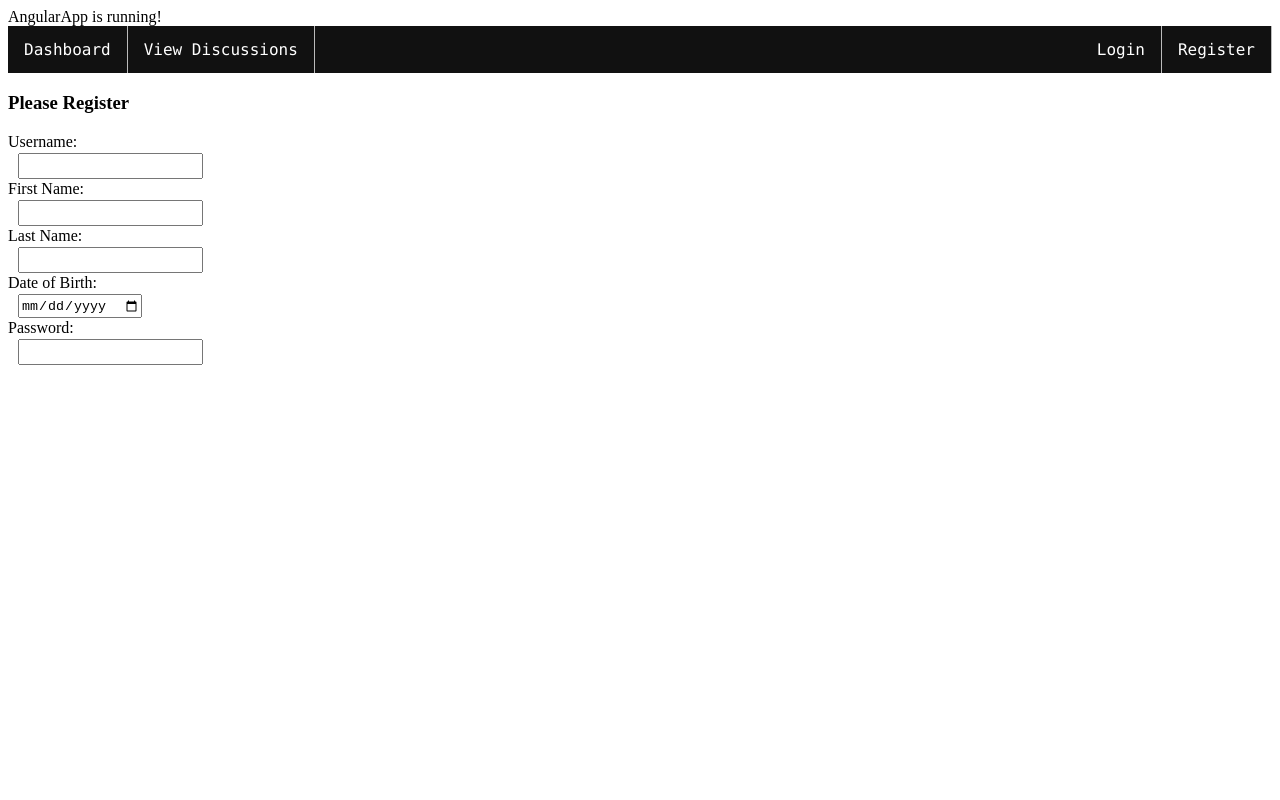
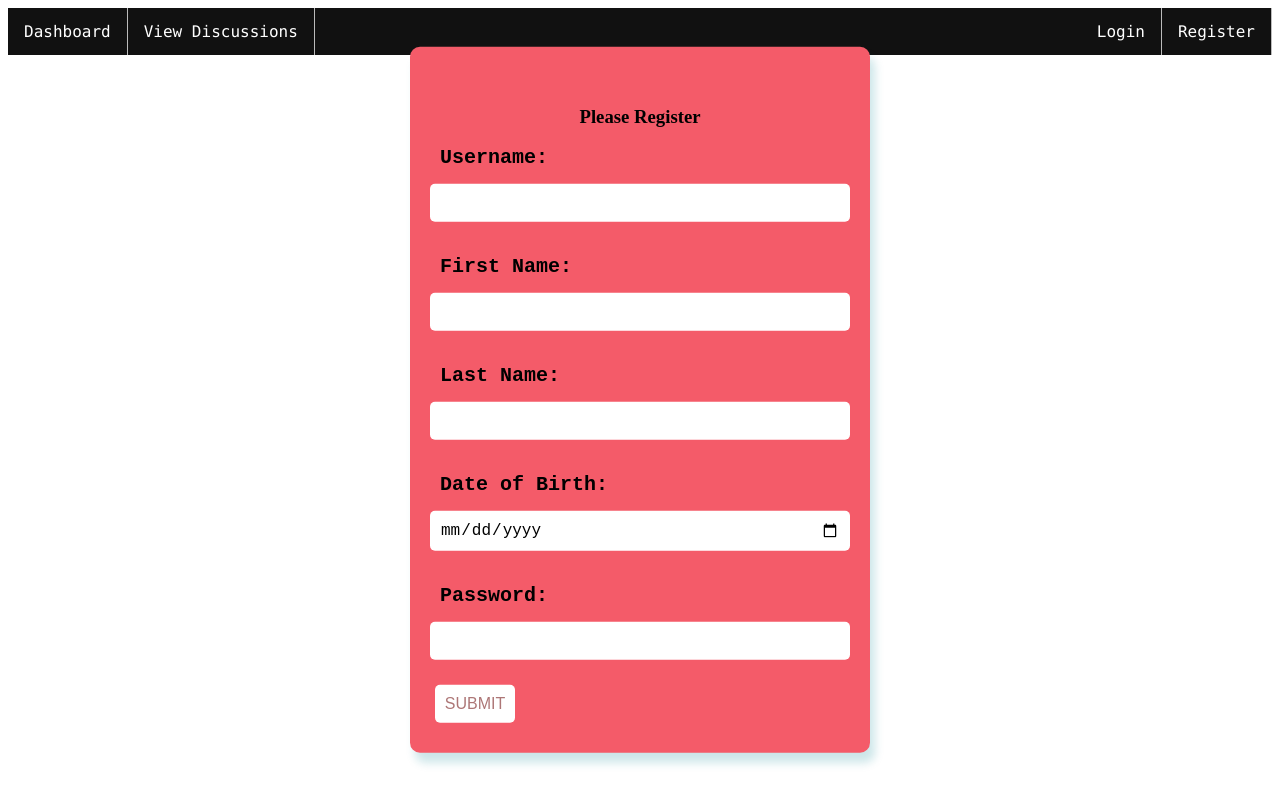
Before and after one commit to BlakeDrostRevature/Project2, an Angular app in the folder SmokeApp/SmokeAppApi/SmokeAppFEAngular/: page /register in a window 1280 px wide. Built offline with nearby package versions, Linux system fonts and the light colour scheme.

Commit message:
updated the styling of the login and register froms

```diff
--- a/SmokeApp/SmokeAppApi/SmokeAppFEAngular/src/app/app.component.html
+++ b/SmokeApp/SmokeAppApi/SmokeAppFEAngular/src/app/app.component.html
@@ -1,14 +1,3 @@
-
-
-
-
-
-
-
-<div class="content">
-  <span>{{title}} is running!</span>
-</div>
-
 <!--<p (click)="titleclicked(thispara.innerText)" #thispara>{{title}}</p>-->
 
 <!--<h1>{{something}}</h1>-->
--- a/SmokeApp/SmokeAppApi/SmokeAppFEAngular/src/app/login-user/login-user.component.css
+++ b/SmokeApp/SmokeAppApi/SmokeAppFEAngular/src/app/login-user/login-user.component.css
@@ -0,0 +1,103 @@
+body {
+  background-color: #ffffff;
+}
+
+.login {
+  overflow: hidden;
+  background-color: #f45b69;
+  padding: 40px 30px 30px 30px;
+  border-radius: 10px;
+  position: absolute;
+  top: 50%;
+  left: 50%;
+  width: 400px;
+  transform: translate(-50%, -50%);
+  transition: transform 300ms, box-shadow 300ms;
+  box-shadow: 5px 10px 10px rgba(2, 128, 144, 0.2);
+}
+
+  .login::before, .login::after {
+    content: "";
+    position: absolute;
+    width: 600px;
+    height: 600px;
+    border-top-left-radius: 40%;
+    border-top-right-radius: 45%;
+    border-bottom-left-radius: 35%;
+    border-bottom-right-radius: 40%;
+    z-index: -1;
+  }
+
+  .login::before {
+    left: 40%;
+    bottom: -130%;
+    background-color: rgba(51, 122, 199, 0.15);
+    animation: wawes 6s infinite linear;
+  }
+
+  .login::after {
+    left: 35%;
+    bottom: -125%;
+    background-color: rgba(24, 215, 240, 0.2);
+    animation: wawes 7s infinite;
+  }
+
+  .login > input {
+    display: block;
+    border-radius: 5px;
+    font-size: 16px;
+    background: white;
+    width: 100%;
+    border: 0;
+    padding: 10px 10px;
+    margin: 15px -10px;
+    outline: none !important;
+  }
+
+  .login > button {
+    cursor: pointer;
+    color: rgb(173, 118, 118);
+    font-size: 16px;
+    text-transform: uppercase;
+    width: 80px;
+    border: 0;
+    padding: 10px 0;
+    margin-top: 10px;
+    margin-left: -5px;
+    border-radius: 5px;
+    background-color: #ffffff;
+    transition: background-color 300ms;
+  }
+
+    .login > button:hover {
+      background-color: #626262;
+      color: aliceblue;
+    }
+
+@keyframes wawes {
+  from {
+    transform: rotate(0);
+  }
+
+  to {
+    transform: rotate(360deg);
+  }
+}
+
+a {
+  text-decoration: none;
+  color: rgba(255, 255, 255, 0.6);
+  position: absolute;
+  right: 10px;
+  bottom: 10px;
+  font-size: 12px;
+}
+
+.label{
+    font-family: monospace;
+    font-size:x-large;
+}
+
+h3{
+    text-align: center;
+}
--- a/SmokeApp/SmokeAppApi/SmokeAppFEAngular/src/app/login-user/login-user.component.html
+++ b/SmokeApp/SmokeAppApi/SmokeAppFEAngular/src/app/login-user/login-user.component.html
@@ -1,9 +1,14 @@
-<div>
+<body>
+
+<form class="login">
   <h3>Please Log In</h3>
 
-  <label for="username">Username:</label>
+  <label for="username" class="label">Username:</label>
   <input type="text" name="username" id="username" [(ngModel)]="username" placeholder="Username">
   <br>
-  <label for="password">Password:</label>
-  <input type="password" name="password" id="password" [(ngModel)]="password">
-</div>
+  <label for="password" class="label">Password:</label>
+  <input type="password" name="password" id="password" [(ngModel)]="password" placeholder="password">
+
+  <button>Login</button>
+</form>
+</body>
--- a/SmokeApp/SmokeAppApi/SmokeAppFEAngular/src/app/register-user/register-user.component.css
+++ b/SmokeApp/SmokeAppApi/SmokeAppFEAngular/src/app/register-user/register-user.component.css
@@ -1,15 +1,105 @@
-label {
-  display: flex;
-  flex-direction: row;
-  justify-content:flex-start;
-  text-align: left;
-  width: 400px;
-  line-height: 20px;
-  margin-bottom: 1px;
+body {
+  background-color: #ffffff;
 }
 
-input {
-  height: 20px;
-  flex: 0 0 200px;
-  margin-left: 10px;
+.register {
+  overflow: hidden;
+  background-color: #f45b69;
+  padding: 40px 30px 30px 30px;
+  border-radius: 10px;
+  position: absolute;
+  top: 50%;
+  left: 50%;
+  width: 400px;
+  transform: translate(-50%, -50%);
+  transition: transform 300ms, box-shadow 300ms;
+  box-shadow: 5px 10px 10px rgba(2, 128, 144, 0.2);
 }
+
+  .register::before, .register::after {
+    content: "";
+    position: absolute;
+    width: 600px;
+    height: 600px;
+    border-top-left-radius: 40%;
+    border-top-right-radius: 45%;
+    border-bottom-left-radius: 35%;
+    border-bottom-right-radius: 40%;
+    z-index: -1;
+  }
+
+  .register::before {
+    left: 40%;
+    bottom: -130%;
+    background-color: rgba(51, 122, 199, 0.15);
+    animation: wawes 6s infinite linear;
+  }
+
+  .register::after {
+    left: 35%;
+    bottom: -125%;
+    background-color: rgba(24, 215, 240, 0.2);
+    animation: wawes 7s infinite;
+  }
+
+  .register > input {
+    display: block;
+    border-radius: 5px;
+    font-size: 16px;
+    background: white;
+    width: 100%;
+    border: 0;
+    padding: 10px 10px;
+    margin: 15px -10px;
+    outline: none !important;
+  }
+
+  .register > button {
+    cursor: pointer;
+    color: rgb(173, 118, 118);
+    font-size: 16px;
+    text-transform: uppercase;
+    width: 80px;
+    border: 0;
+    padding: 10px 0;
+    margin-top: 10px;
+    margin-left: -5px;
+    border-radius: 5px;
+    background-color: #ffffff;
+    transition: background-color 300ms;
+  }
+
+    .register > button:hover {
+      background-color: #626262;
+      color: aliceblue;
+    }
+
+@keyframes wawes {
+  from {
+    transform: rotate(0);
+  }
+
+  to {
+    transform: rotate(360deg);
+  }
+}
+
+a {
+  text-decoration: none;
+  color: rgba(255, 255, 255, 0.6);
+  position: absolute;
+  right: 10px;
+  bottom: 10px;
+  font-size: 12px;
+}
+
+
+.label {
+    font-family: monospace;
+    font-weight: bold;
+    font-size: x-large;
+}
+
+h3 {
+text-align:center;
+}
--- a/SmokeApp/SmokeAppApi/SmokeAppFEAngular/src/app/register-user/register-user.component.html
+++ b/SmokeApp/SmokeAppApi/SmokeAppFEAngular/src/app/register-user/register-user.component.html
@@ -1,20 +1,21 @@
-<div>
+<form class="register">
   <h3>Please Register</h3>
 
-  <label for="username">Username:</label>
+  <label for="username" class="label">Username:</label>
   <input type="text" name="username" id="username" [(ngModel)]="username">
   <br>
-  <label for="fname">First Name:</label>
+  <label for="fname" class="label">First Name:</label>
   <input type="text" name="fname" id="fname" [(ngModel)]="fname">
   <br>
-  <label for="lname">Last Name:</label>
+  <label for="lname" class="label">Last Name:</label>
   <input type="text" name="lname" id="lname" [(ngModel)]="lname">
   <br>
-  <label for="DOB">Date of Birth:</label>
+  <label for="DOB" class="label">Date of Birth:</label>
   <input type="date" name="DOB" id="DOB" [(ngModel)]="DOB">
   <br>
-  <label for="password">Password:</label>
+  <label for="password" class="label">Password:</label>
   <input type="password" name="password" id="password" [(ngModel)]="password">
 
+  <button class="submit">Submit</button>
 
-</div>
+  </form>
```
